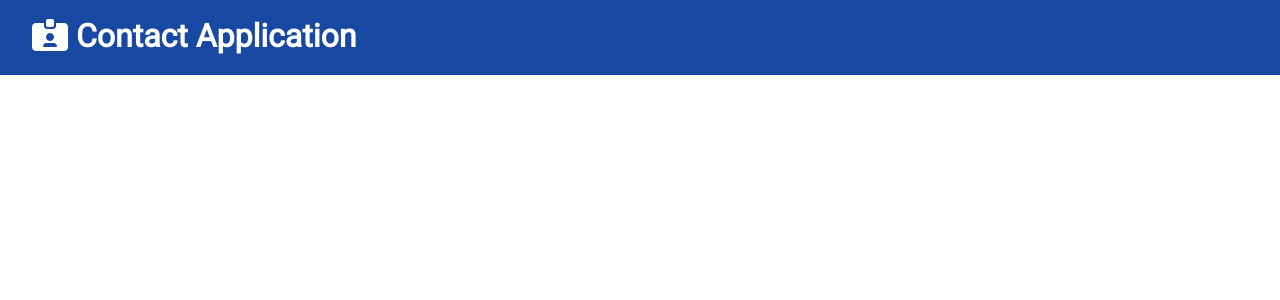
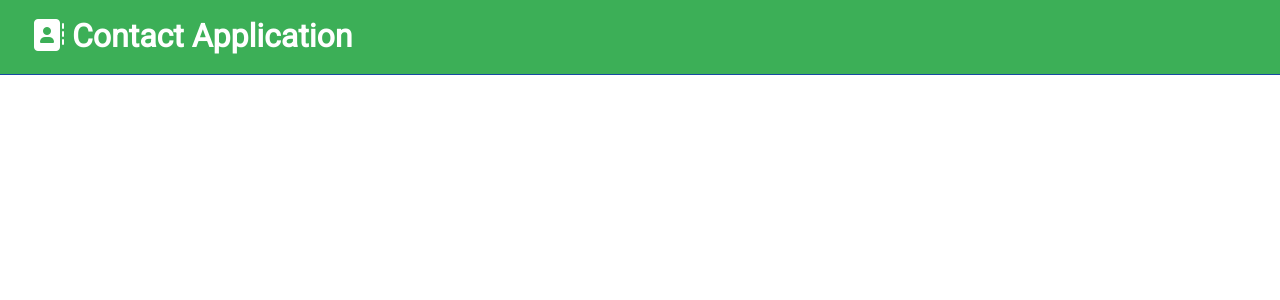
Before and after one commit to amusta05/Contact-Application, a React (Create React App) app in the folder client/: page / in a window 1280 px wide. Shown: the top 300 px of the page. Built offline with nearby package versions, Linux system fonts and the light colour scheme.

Commit message:
made changes to the navbar

```diff
--- a/client/src/components/layout/Navbar.js
+++ b/client/src/components/layout/Navbar.js
@@ -3,7 +3,7 @@ import PropTypes from 'prop-types';
 
 const Navbar = ({title, icon}) => {
     return (
-        <div className="navbar bg-primary">
+        <div className="navbar bg-success">
             <h1>
                 <i className={icon}/> {title}
             </h1>
@@ -18,7 +18,7 @@ Navbar.propTypes = {
 
 Navbar.defaultProps = {
     title: 'Contact Application',
-    icon: 'fas fa-id-card-alt'
+    icon: 'fas fa-address-book'
 
 }
 
```
Also changed, not shown: 1 other file (tests, documents, lock files or other folders).
